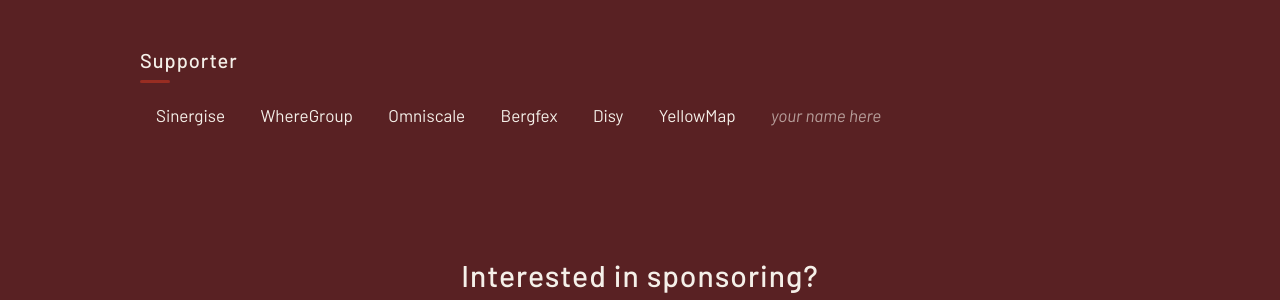
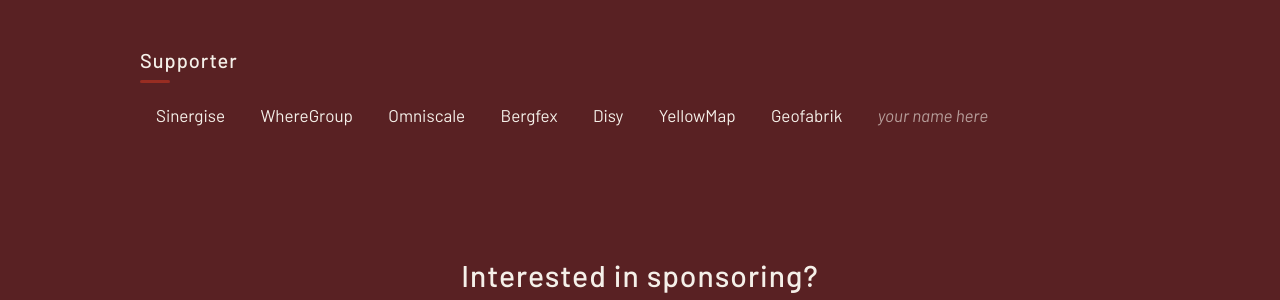
Before and after one commit to openstreetmap/stateofthemap-2019, a Jekyll site: the page built from index.html, in a window 1280 px wide and 900 px high, scrolled down 2761 px. Shown: the part 155-455 px from the top of the window. Built offline with Jekyll 4.4.1, drawn with Linux system fonts in a browser that asks for light colours.

Commit message:
add geofabrik as supporter sponsor

```diff
--- a/_includes/sponsors.html
+++ b/_includes/sponsors.html
@@ -57,6 +57,7 @@
 			<a href="https://www.bergfex.com/" class="pad2 sponsor">Bergfex</a>
 			<a href="https://www.disy.net/" class="pad2 sponsor">Disy</a>
 			<a href="https://www.yellowmap.com/" class="pad2 sponsor">YellowMap</a>
+			<a href="https://www.geofabrik.de/" class="pad2 sponsor">Geofabrik</a>
 			<a href="mailto:sponsor-sotm@openstreetmap.org" class="pad2 sponsor"><span style="font-style: italic; opacity: 0.6;">your name here</span></a>
 		</div>
 
```
